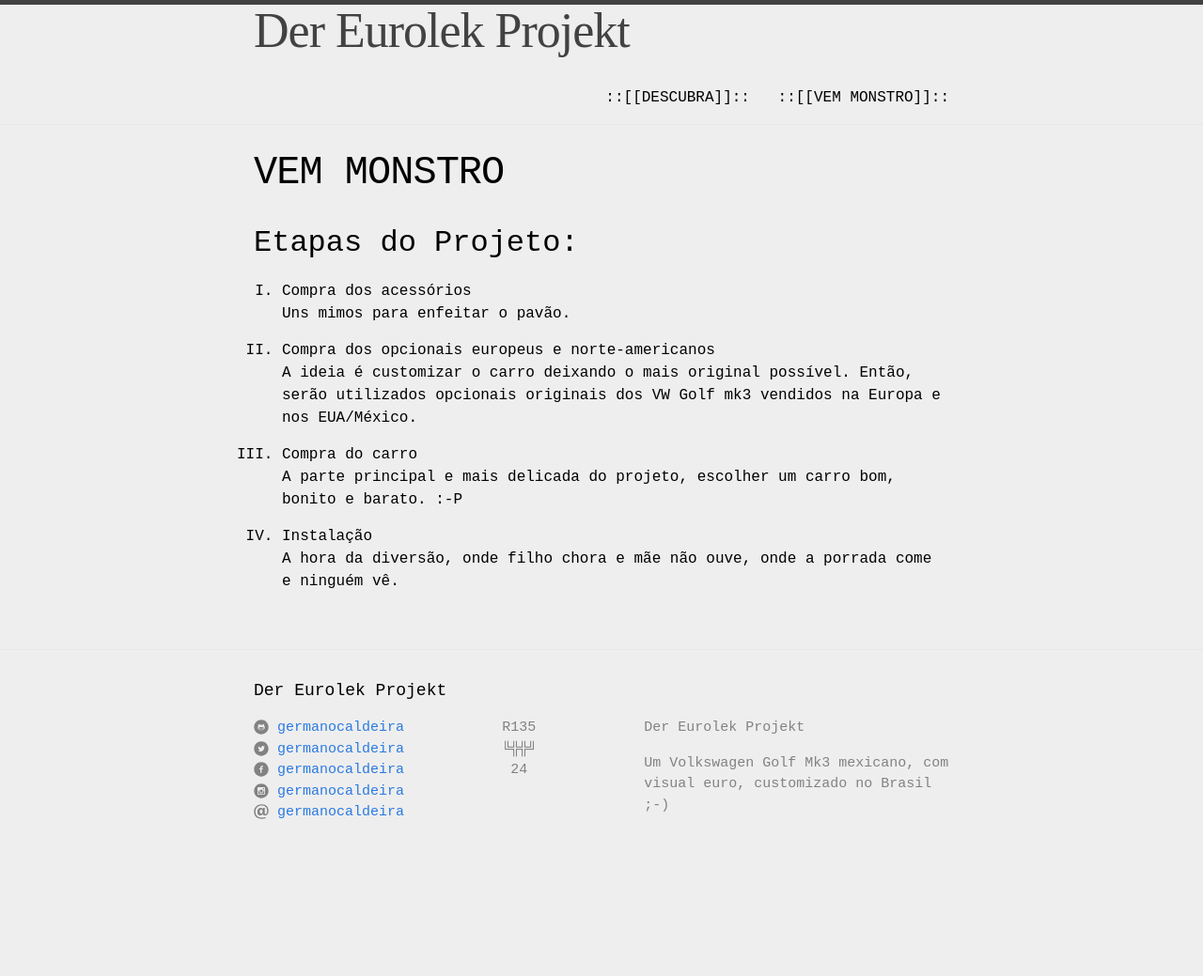
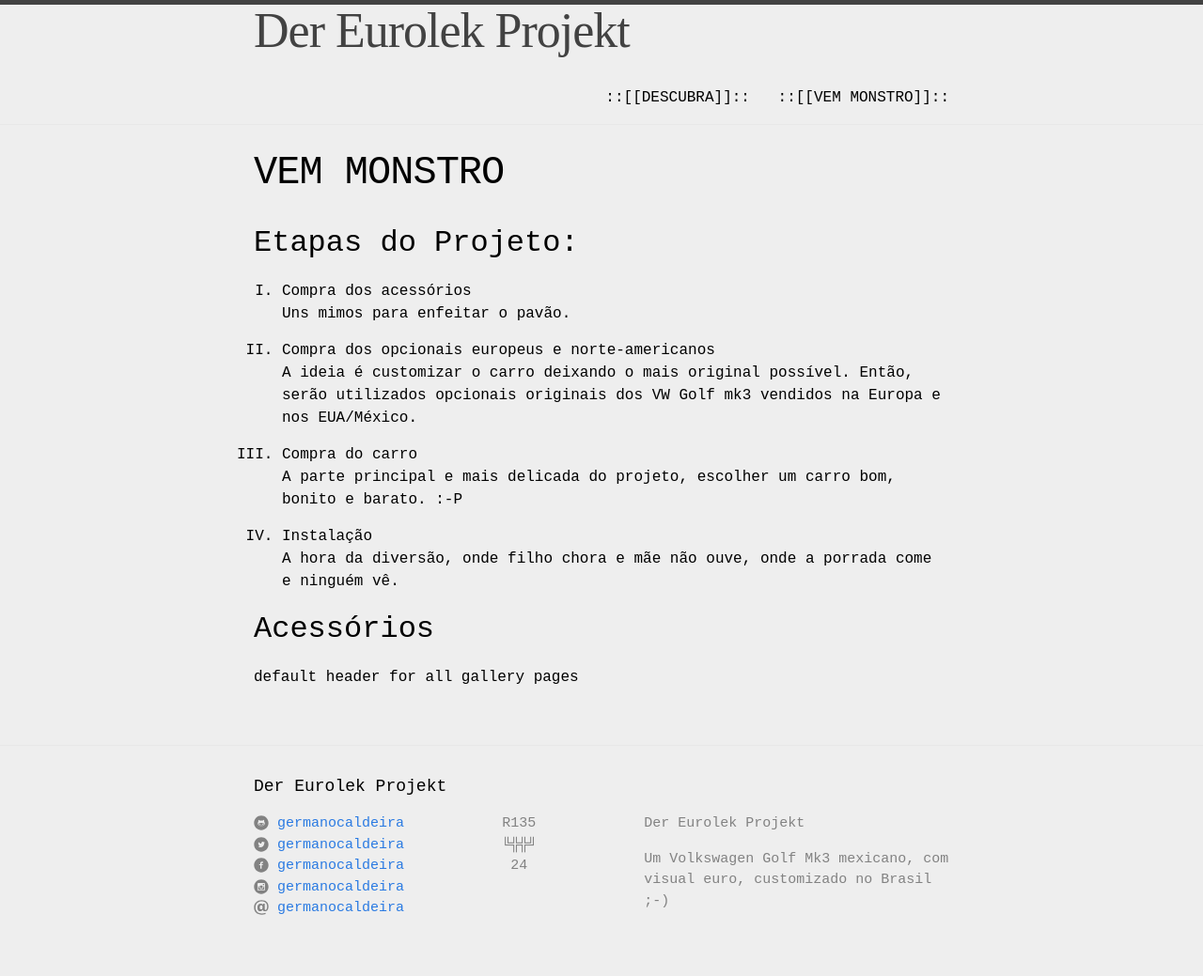
Before and after one commit to germanocaldeira/eurolek, a Jekyll site: the page built from etapas.md, in a window 1280 px wide. Shown: the whole page at 94% size. Built offline with Jekyll 4.4.1, drawn with Linux system fonts in a browser that asks for light colours; nearby versions of some CDN libraries; some web fonts are replaced; library files that are not in the unit come from our copies; comment, search, counter and statistics services are not loaded; before the commit the page ends 937 px from its top, so only the background shows below that.

Commit message:
acessorios

```diff
--- a/etapas.md
+++ b/etapas.md
@@ -18,3 +18,25 @@
 <li>Instala&ccedil;&atilde;o</li>
 <p>A hora da divers&atilde;o, onde filho chora e m&atilde;e n&atilde;o ouve, onde a porrada come e ningu&eacute;m v&ecirc;.</p>
 </ol>
+
+<h2>Acess&oacute;rios</h2>
+
+{% include galheader.html %}
+
+<p>default header for all gallery pages</p>
+
+{% for gallery in site.data.galleries %}
+  {% if gallery.id == page.galleryid %}
+    <h1>{{ gallery.description }}</h1>
+    <ol>
+    {% for image in gallery.images %}
+      <li>
+        {{ image.text }}<br>
+        <a href="{{ gallery.imagefolder }}/{{ image.name }}" data-lightbox="{{ gallery.id }}" title="{{ image.text }}">
+          <img src="{{ gallery.imagefolder }}/{{ image.thumb }}">
+        </a>
+      </li>
+    {% endfor %}
+    </ol>
+  {% endif %}
+{% endfor %}
```
